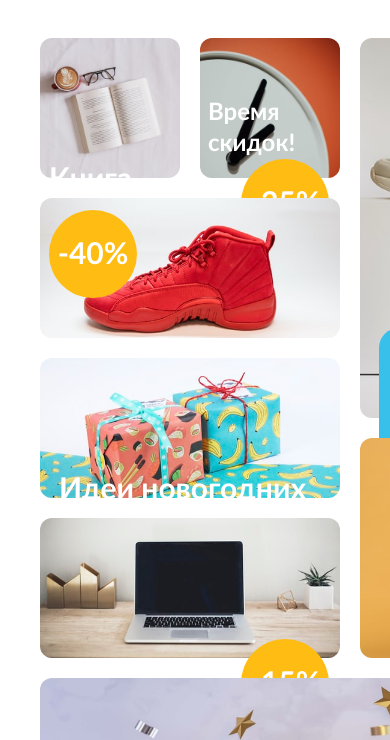
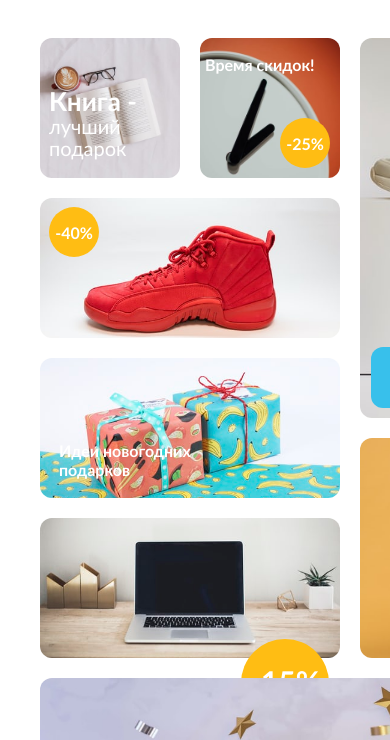
Before and after one commit to d-a-andrianov/ShopOnline, a plain HTML site: page index.html in a window 390 px wide. Shown: the part 472-1212 px from the top of the page. Drawn offline with Linux system fonts and the light colour scheme.

Commit message:
адаптив 768px

```diff
--- a/src/css/banner.css
+++ b/src/css/banner.css
@@ -727,20 +727,93 @@
     grid-area: book;
   }
 
+  .banner__grid-book-text {
+    top: 49px;
+    left: 9px;
+  }
+
+  .banner__grid-book-text-top {
+    font-size: 26px;
+    line-height: 28px;
+  }
+
+  .banner__grid-book-text-bottom {
+    font-size: 20px;
+    line-height: 22px;
+  }
+
   .banner__grid-clock {
     grid-area: clock;
+  }
+
+  .banner__grid-clock-text {
+    top: 16px;
+    left: 5px;
+    font-size: 16px;
+    line-height: 21px;
+  }
+
+  .banner__grid-clock-circle {
+    top: 80px;
+    right: 10px;
+    width: 50px;
+    height: 50px;
+    font-size: 16px;
+    line-height: 21px;
+    padding-top: 15px;
   }
 
   .banner__grid-shoes-second-pair {
     grid-area: second-pair;
   }
 
+  .grid-shoes-second-pair-text {
+    display: flex;
+    top: 309px;
+    left: 11px;
+    max-height: 61px;
+    min-width: 359px;
+    border-radius: 12px;
+  }
+
+  .grid-shoes-second-pair-text-top {
+    font-size: 16px;
+    line-height: 18px;
+    padding: 26px 0px 0 26px;
+  }
+
+  .grid-shoes-second-pair-text-bottom {
+    font-size: 26px;
+    line-height: 29px;
+    padding: 18px 0px 0 6px;
+  }
+
   .banner__grid-shoes40 {
     grid-area: shoes40;
   }
 
+  .banner__grid-shoes40-circle {
+    top: 9px;
+    right: 10px;
+    width: 50px;
+    height: 50px;
+    font-size: 16px;
+    line-height: 21px;
+    padding-top: 15px;
+  }
+
   .banner__grid-idea {
     grid-area: idea;
+  }
+
+  .banner__grid-idea-text {
+    top: 73px;
+    left: 9px;
+    max-width: 144px;
+    font-size: 16px;
+    line-height: 19px;
+    padding: 10px 0 0 10px;
+}
   }
 
   .banner__grid-girl {
```
